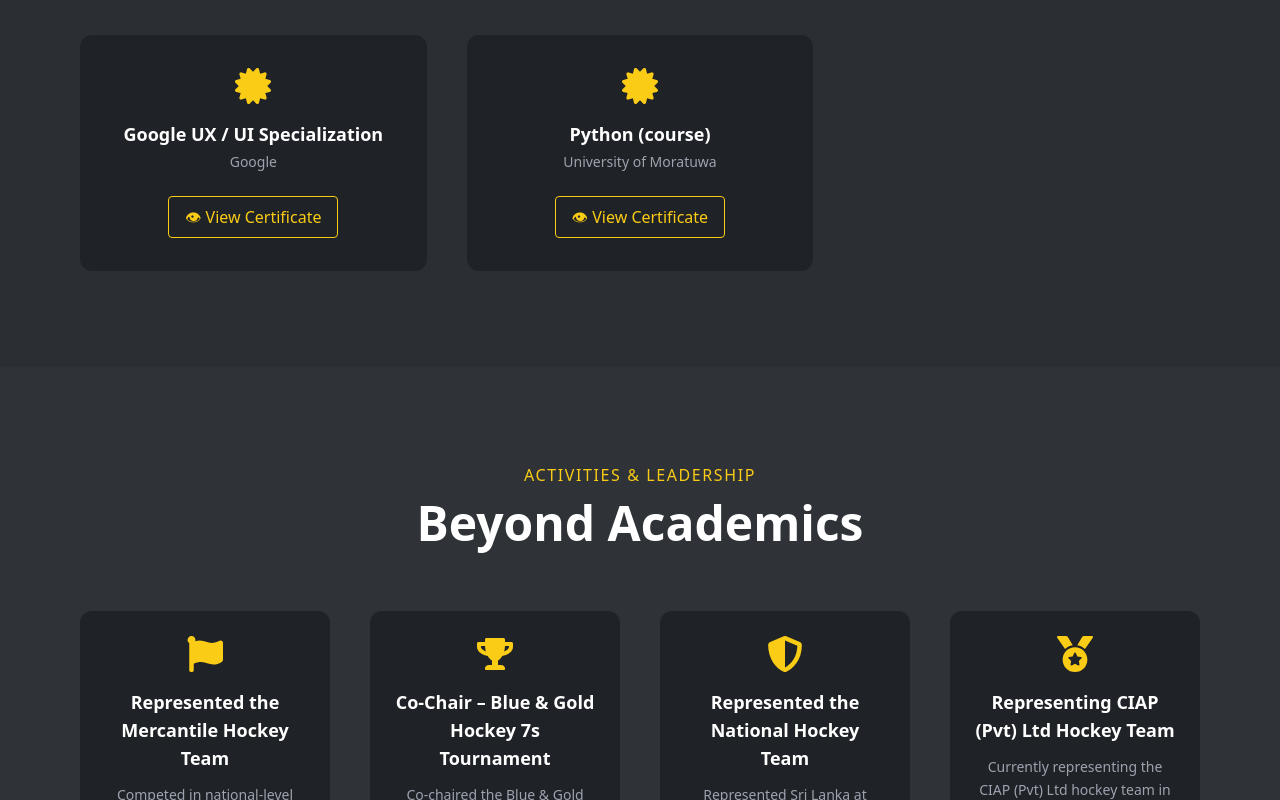
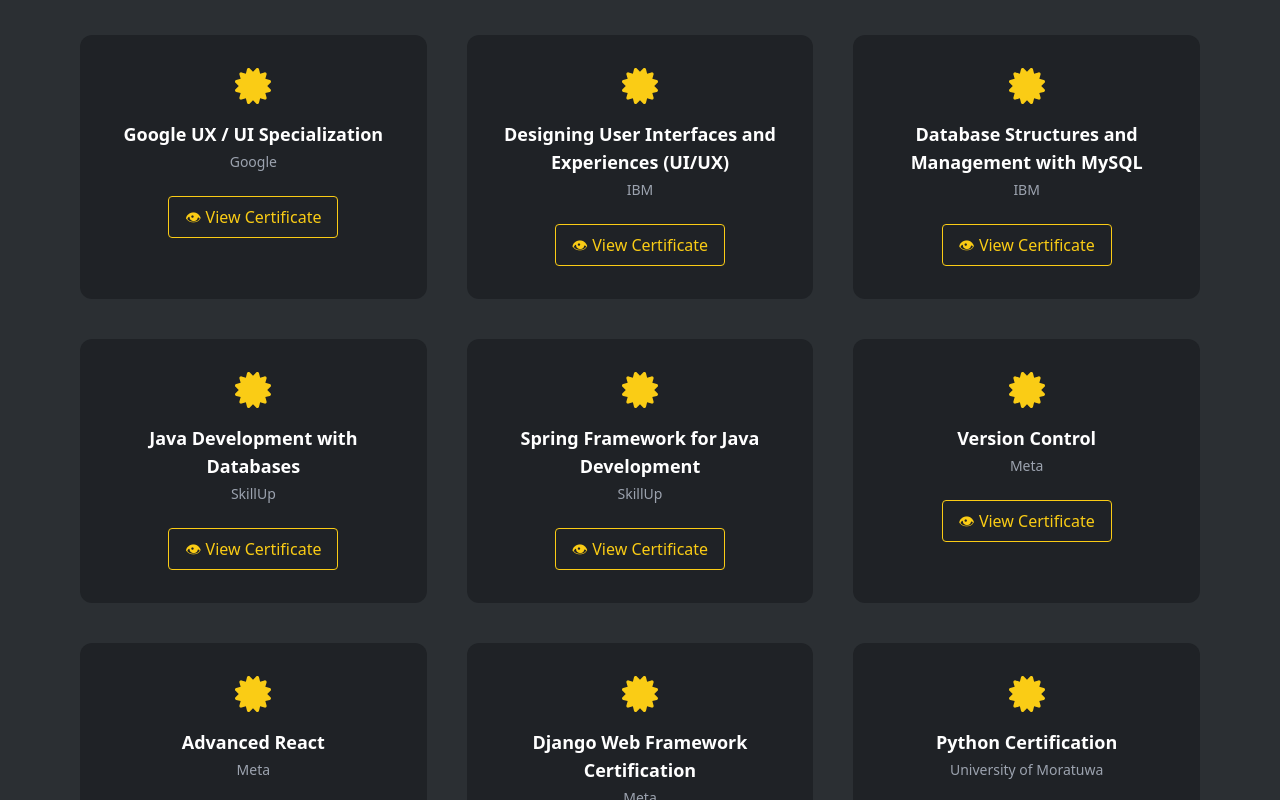
Before and after one commit to Aakashwije/AAKASH_WIJESEKARA_PORTFOLIO, a React (Vite) app: page / in a window 1280 px wide. Shown: the part 6320-7120 px from the top of the page. Built offline with nearby package versions, Linux system fonts and the light colour scheme.

Commit message:
Update and expand certificates list with links
Added actual LinkedIn URLs for existing certificates and included several new certifications from IBM, SkillUp, Meta, and others in the Achievements component.

```diff
--- a/src/components/Achievements.jsx
+++ b/src/components/Achievements.jsx
@@ -5,30 +5,63 @@
   {
     title: "IBM Cybersecurity Analyst",
     org: "IBM",
-    file: "#", // replace with actual link if you have one
+    file: "https://www.linkedin.com/in/aakash-wijesekara-611588318/details/certifications/1757352151478/single-media-viewer/?profileId=ACoAAFCH_W0Bi8TNPhWZgueJF5NmQtwHntvpg_M",
   },
   {
-    title: "CompTIA Security+ (SY0-701)",
+    title: "CompTIA Security+ Certification",
     org: "PACKT / CompTIA",
-    file: "#",
+    file: "https://www.linkedin.com/in/aakash-wijesekara-611588318/details/certifications/1758828732284/single-media-viewer/?profileId=ACoAAFCH_W0Bi8TNPhWZgueJF5NmQtwHntvpg_M",
   },
   {
     title: "Machine Learning Specialization",
     org: "Stanford University",
-    file: "#",
+    file: "https://www.linkedin.com/in/aakash-wijesekara-611588318/details/certifications/1756321905372/single-media-viewer/?profileId=ACoAAFCH_W0Bi8TNPhWZgueJF5NmQtwHntvpg_M",
   },
   {
     title: "Google UX / UI Specialization",
     org: "Google",
-    file: "#",
+    file: "https://www.linkedin.com/in/aakash-wijesekara-611588318/details/certifications/1756145259626/single-media-viewer/?profileId=ACoAAFCH_W0Bi8TNPhWZgueJF5NmQtwHntvpg_M",
   },
   {
-    title: "Python (course)",
+    title: "Designing User Interfaces and Experiences (UI/UX)",
+    org: "IBM",
+    file: "https://www.linkedin.com/in/aakash-wijesekara-611588318/details/certifications/1769287487798/single-media-viewer/?profileId=ACoAAFCH_W0Bi8TNPhWZgueJF5NmQtwHntvpg_M",
+  },
+  {
+    title: "Database Structures and Management with MySQL",
+    org: "IBM",
+    file: "https://www.linkedin.com/in/aakash-wijesekara-611588318/details/certifications/1767878814971/single-media-viewer/?profileId=ACoAAFCH_W0Bi8TNPhWZgueJF5NmQtwHntvpg_M",
+  },
+  {
+    title: "Java Development with Databases",
+    org: "SkillUp",
+    file: "https://www.linkedin.com/in/aakash-wijesekara-611588318/details/certifications/1769287814497/single-media-viewer/?profileId=ACoAAFCH_W0Bi8TNPhWZgueJF5NmQtwHntvpg_M",
+  },
+   {
+    title: "Spring Framework for Java Development",
+    org: "SkillUp",
+    file: "https://www.linkedin.com/in/aakash-wijesekara-611588318/details/certifications/1769288043682/single-media-viewer/?profileId=ACoAAFCH_W0Bi8TNPhWZgueJF5NmQtwHntvpg_M",
+  },
+   {
+    title: "Version Control",
+    org: "Meta",
+    file: "https://www.linkedin.com/in/aakash-wijesekara-611588318/details/certifications/1769288251086/single-media-viewer/?profileId=ACoAAFCH_W0Bi8TNPhWZgueJF5NmQtwHntvpg_M",
+  },
+  {
+    title: "Advanced React",
+    org: "Meta",
+    file: "https://www.linkedin.com/in/aakash-wijesekara-611588318/details/certifications/1769288555395/single-media-viewer/?profileId=ACoAAFCH_W0Bi8TNPhWZgueJF5NmQtwHntvpg_M",
+  },
+  {
+    title: "Django Web Framework Certification",
+    org: "Meta",
+    file: "https://www.linkedin.com/in/aakash-wijesekara-611588318/details/certifications/1769288688072/single-media-viewer/?profileId=ACoAAFCH_W0Bi8TNPhWZgueJF5NmQtwHntvpg_M",
+  },
+  {
+    title: "Python Certification",
     org: "University of Moratuwa",
-    file: "#",
+    file: "https://www.linkedin.com/in/aakash-wijesekara-611588318/details/certifications/1748926614435/single-media-viewer/?profileId=ACoAAFCH_W0Bi8TNPhWZgueJF5NmQtwHntvpg_M",
   },
-
-
 ];
 
 function Certificates() {
```
